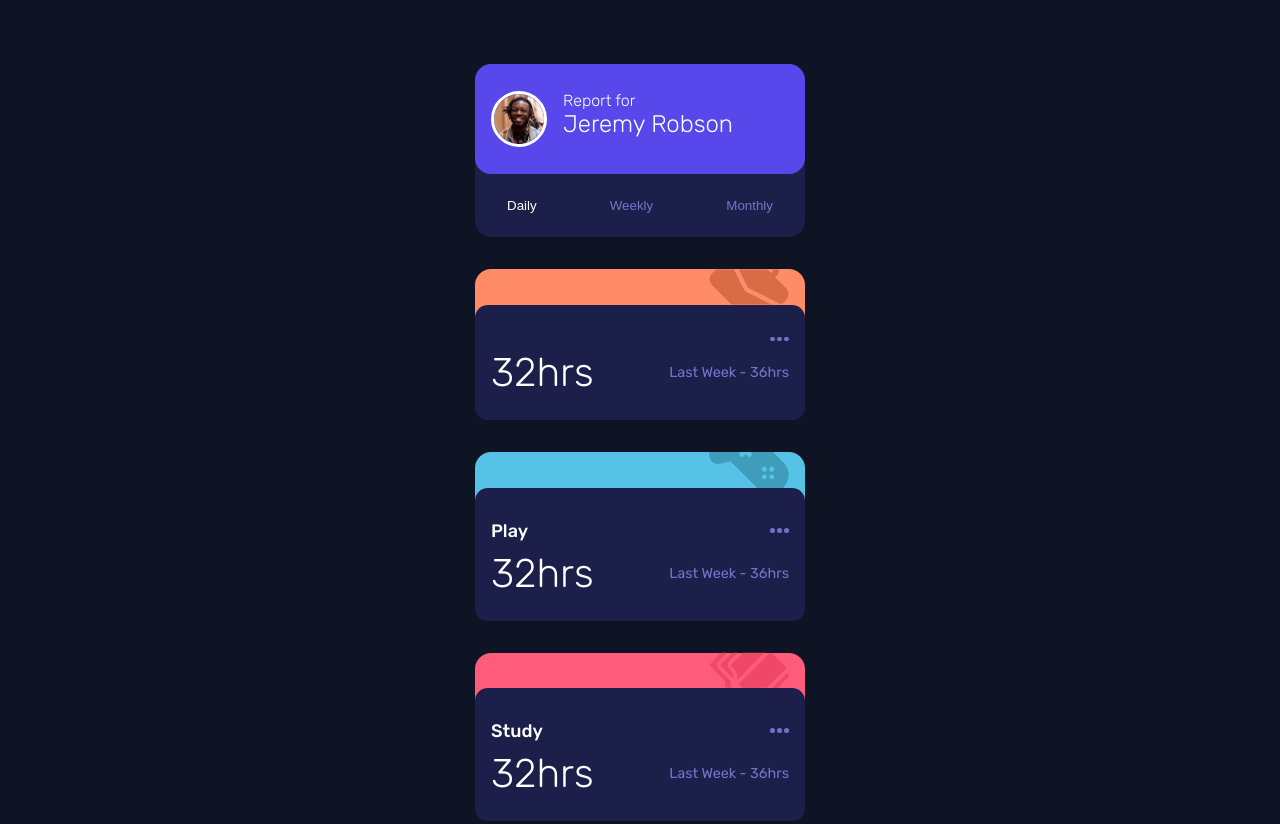
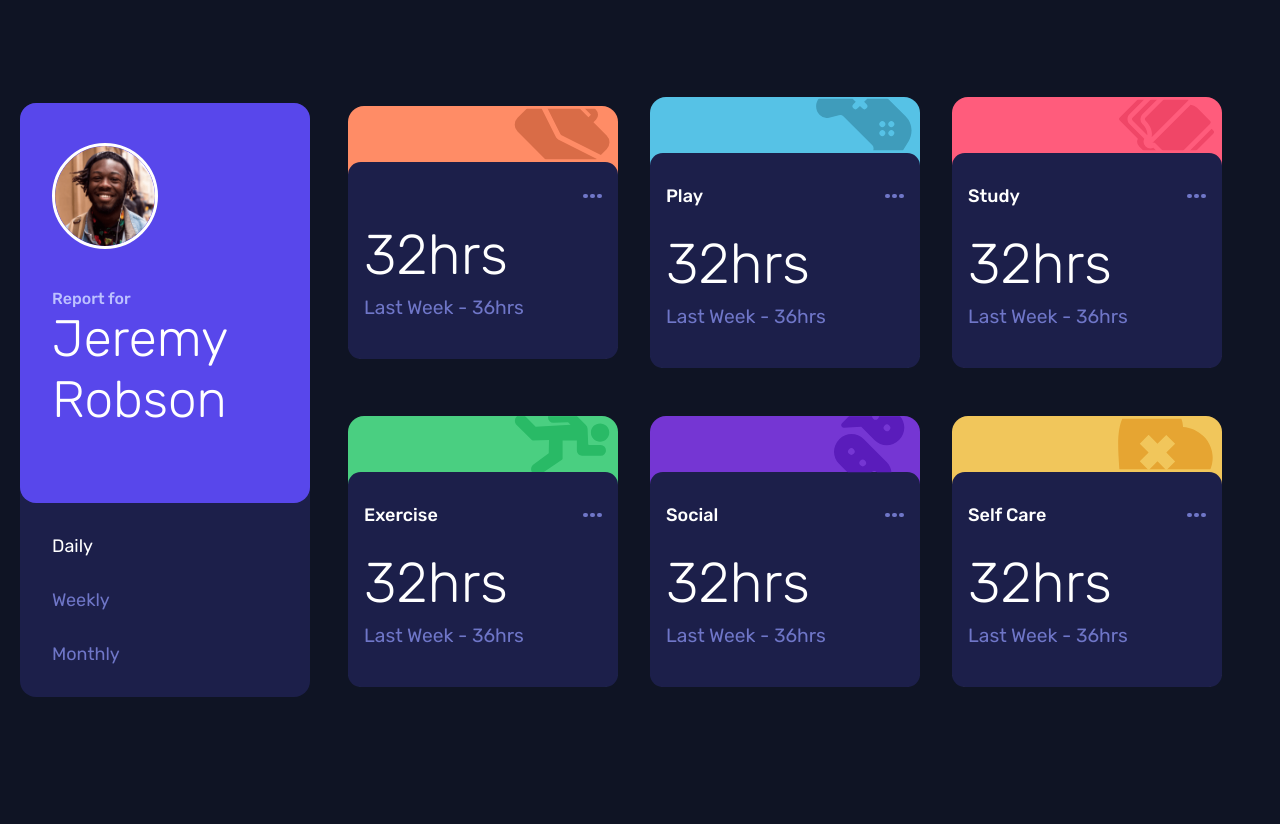
Before and after one commit to AlexFer-123/time-tracking-dashboard, a plain HTML site: page index.html in a window 1280 px wide. Shown: the top 824 px of the page. After the commit the page ends 800 px from the top, so only its background shows below. Drawn offline with Linux system fonts and the light colour scheme.

Commit message:
responvise update

```diff
--- a/assets/css/global.css
+++ b/assets/css/global.css
@@ -27,6 +27,11 @@
 
 h2 {
     font-weight: var(--font-w-thin);
+}
+
+span{
+    font-weight: var(--font-w-black);
+    color: var(--bg-light-purple);
 }
 
 body {
@@ -81,6 +86,12 @@ margin-bottom: 4rem;
     background: none;
     border: none;
     cursor: pointer;
+    font-weight: 400;
+    transition: .3s all ease-in-out;
+    font-family: 'Rubik', sans-serif;
+}
+.profile .menu .options button:hover {
+    color: var(--bg-light-purple);
 }
 .profile .menu .options button.active {
     color: white;
@@ -170,6 +181,11 @@ margin-bottom: 4rem;
     border-radius: 50px;
     background-color: var(--bg-purple);
     margin-left: .15rem;
+    transition: .3s all ease-in-out;
+    cursor: pointer;
+}
+.card .head-card .pointers:hover .pointer {
+    background-color: white;
 }
 
 .card .head-card .time-activity {
@@ -188,3 +204,113 @@ margin-bottom: 4rem;
     font-weight: var(--font-w-normal);
     color: var(--bg-purple)
 }
+
+@media (min-width: 1258px) {
+
+    body {
+        display: flex;
+        justify-content: center;
+        align-items: center;
+        height: 100vh;
+    }
+
+    section {
+        flex-direction: row;
+        width: 1240px;
+
+    }
+
+    h2 {
+        font-size: 3.2rem;
+        font-weight: var(--font-w-thin);
+    }
+
+
+    .profile {
+        margin-right: 2rem;
+
+    }
+
+    .profile .menu {
+        width: 290px;
+        flex-direction: column;
+    }
+
+    .profile .menu .profile-content {
+        flex-direction: column;
+        padding: 2.5rem 2rem;
+        height: 320px;
+    }
+
+    .profile .menu .options {
+        flex-direction: column;
+        justify-content: flex-start;
+        align-items: flex-start;
+        margin-top: 2rem;
+        width: 100%;
+    }
+
+    .profile .menu .options button {
+        padding: 0 2rem 2rem 2rem;
+        font-size: 18px;
+    }
+
+    .profile .menu .profile-content img{
+        width: 100px;
+        margin-right: 1rem;
+        border: 3px solid white;
+        border-radius: 50%;
+        margin-bottom: 2.5rem;
+    }
+
+    .card {
+        width: 330px;
+        margin-top: 2rem;
+        display: flex;
+        border-radius: 1rem;
+        flex-direction: column;
+    }
+    .cards {
+        flex-direction: row;
+        flex-wrap: wrap;
+        align-items: center;
+    }
+
+    .card {
+        width: 270px;
+        margin: 1rem 2rem 2rem 0;
+        flex-direction: column;
+    }
+    .card .banner {
+        display: flex;
+        height: 3.5rem;
+        justify-content: end;
+        align-items: center;
+    }
+    .card .banner img{
+        transform: scale(1.2);
+        clip-path:inset(19px 0);
+     }
+    .card .head-card .time-activity {
+        display: flex;
+        flex-direction: column;
+        align-items: flex-start;
+        margin: .5rem 0;
+    }
+    .card .banner img.exercise{
+        clip-path:inset(4px 0);
+    }
+    .card .banner img.social{
+        clip-path:inset(30px 0);
+    }
+    .card .head-card .time-activity .time {
+        margin-top: 1rem;
+        margin-bottom: .5rem;
+        font-size: 3.5rem;
+    }
+    .card .head-card .time-activity .routine {
+        font-size: 1.2rem;
+        margin-bottom: 1rem;
+    }
+
+}
--- a/assets/js/main.js
+++ b/assets/js/main.js
@@ -48,9 +48,6 @@ data.forEach(useData)
 titleCard.forEach(changeTitle)
 timeActual.forEach(changeActualTime)
 timeComparation.forEach(changeTimeComparation)
-console.log(date)
-
-
 
 function useData(item, index) {
     titles[index] = item
```
Also changed, not shown: index.html (+1 -1 lines).
